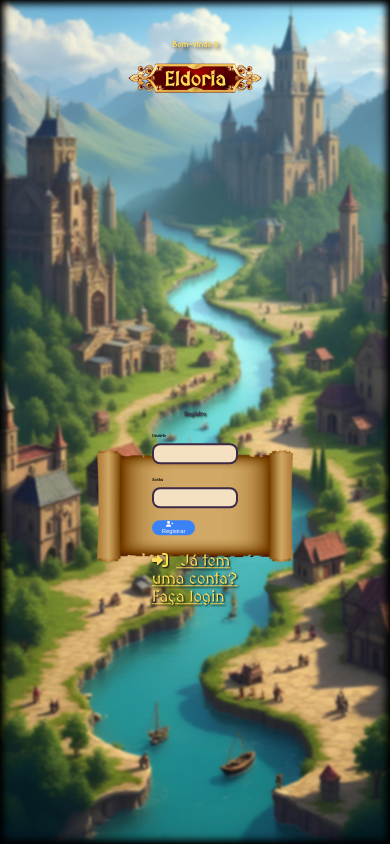
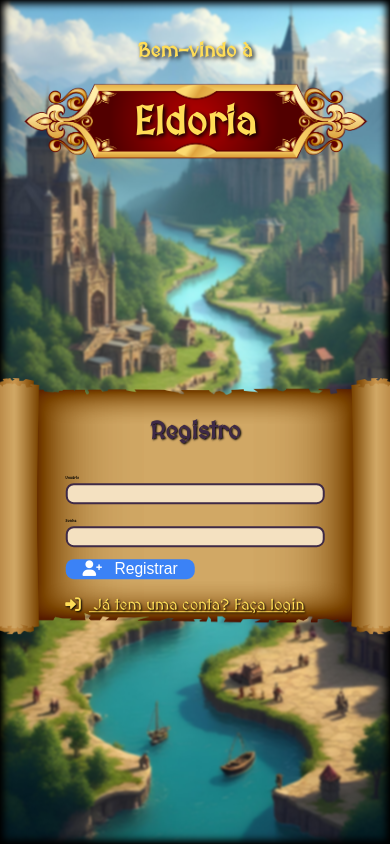
Before and after one commit to BanguelaDev/Trabalho-Pratico-P2, a Flask app: page /register in a window 390 px wide. Run offline with Flask 3, Linux system fonts and the light colour scheme.

Commit message:
Revert "."
Voltei pra como tava antes de chegar no prazo, perdao

This reverts commit 0d74c83315304f82f363525864f7614925a80c86.

```diff
--- a/src/static/css/login_register.css
+++ b/src/static/css/login_register.css
@@ -73,15 +73,14 @@ header {
     display: flex;
     flex-direction: column;
     justify-content: center;
-    align-items: center;
 }
 
 
 .map-image {
     width: 100%;
     height: 100%;
-    object-fit: contain;
-    position: absolute;
+    object-fit: fill;
+    position: absolute; /* Para que a imagem fique atrás do formulário */
     top: 0;
     left: 0;
     z-index: -1;
@@ -106,7 +105,11 @@ input {
 }
 
 .map-form {
-    width: 55%;
+    margin: auto;
+    width: 70%;
+    height: 100%;
+    flex-direction: column;
+    align-items: center;
 }
 
 /* Estilo dos inputs */
@@ -151,3 +154,72 @@ input {
 .toggle-button i {
     margin-right: 8px;
 }
+
+/* Media Queries */
+@media (max-width: 768px) {
+    .text-banner-container {
+        width: 70%;
+    }
+
+    .map-container {
+        width: 90%;
+    }
+
+    .form-header {
+        font-size: 2rem;
+    }
+
+    header {
+        font-size: 4vw;
+    }
+
+    .text-overlay {
+        font-size: 8vw;
+    }
+
+    .map-form input {
+        font-size: 3vw;
+    }
+
+    .map-form button {
+        font-size: 3vw;
+    }
+
+    .toggle-button {
+        font-size: 3vw;
+    }
+}
+
+@media (max-width: 480px) {
+    header {
+        font-size: 5vw;
+    }
+
+    .text-banner-container {
+        width: 90%;
+    }
+
+    .map-container {
+        width: 95%;
+    }
+
+    .form-header {
+        font-size: 1.5rem;
+    }
+
+    .text-overlay {
+        font-size: 10vw;
+    }
+
+    .map-form input {
+        font-size: 4vw;
+    }
+
+    .map-form button {
+        font-size: 4vw;
+    }
+
+    .toggle-button {
+        font-size: 4vw;
+    }
+}
--- a/src/templates/login_register.html
+++ b/src/templates/login_register.html
@@ -16,18 +16,18 @@
     <header>Bem-vindo à</header>
 
     <!-- Banner com imagem e texto sobreposto -->
-    <section class="text-banner-container">
+    <div class="text-banner-container">
         <img src="/static/img/text-banner.png" alt="Banner" class="text-banner">
         <div class="text-overlay">Eldoria</div>
-    </section>
+    </div>
 
     <!-- Container central para o conteúdo do formulário com efeito de pergaminho -->
-    <main class="map-container">
+    <div class="map-container">
         <img src="/static/img/mapav2.png" alt="Mapa" class="map-image">
 
         <!-- Formulário de login -->
         {% if not register %}
-        <section class="map-form" id="login-form">
+        <div class="map-form" id="login-form">
             <h2 class="form-header">Login</h2>
             <form action="{{ url_for('auth.login') }}" method="post">
                 <div>
@@ -54,7 +54,7 @@
                 </div>
 
             </form>
-        </section>
+        </div>
 
         <!-- Formulário de registro -->
         {% else %}
@@ -79,7 +79,7 @@
         </div>
         {% endif %}
 
-    </main>
+    </div>
 
 </body>
 
```
